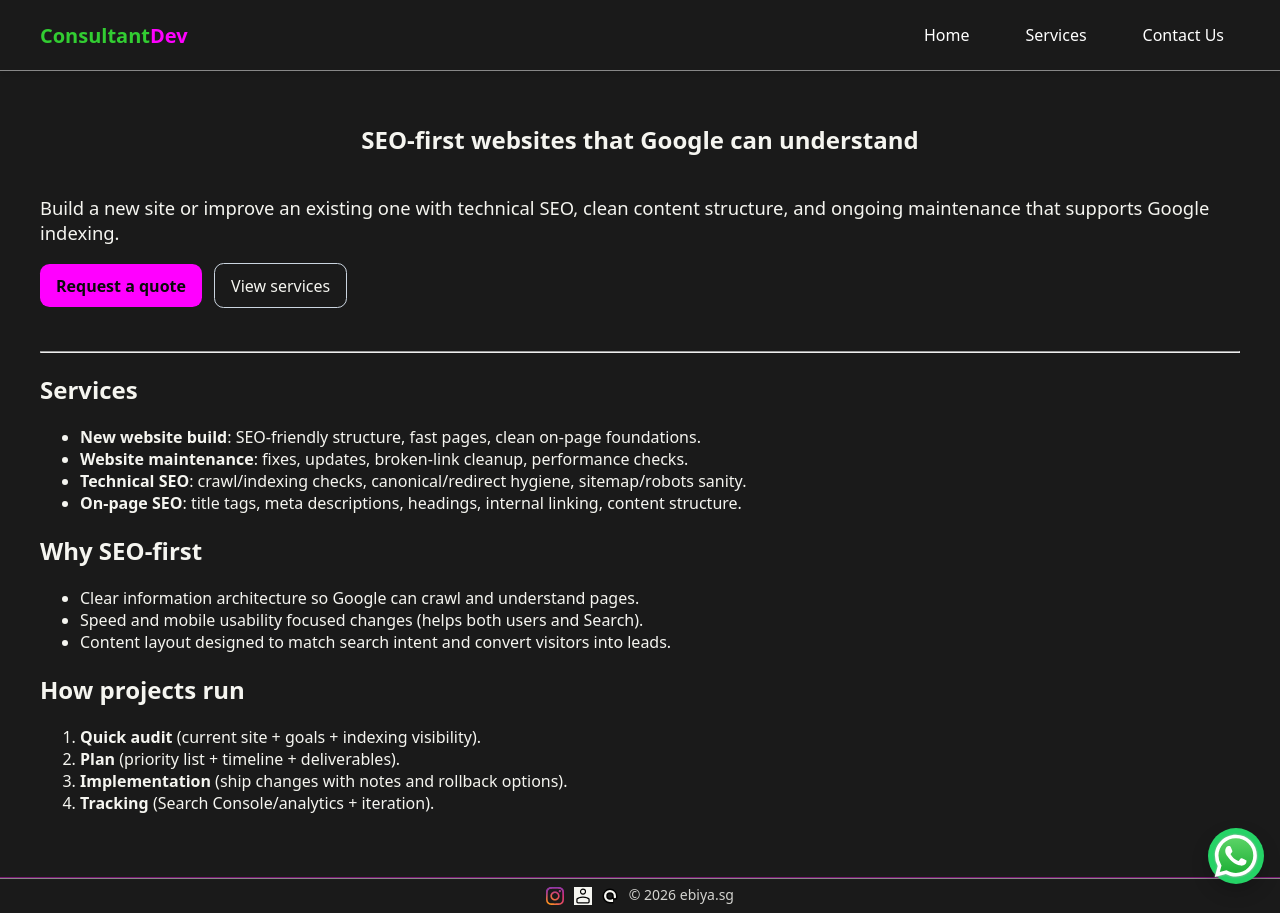
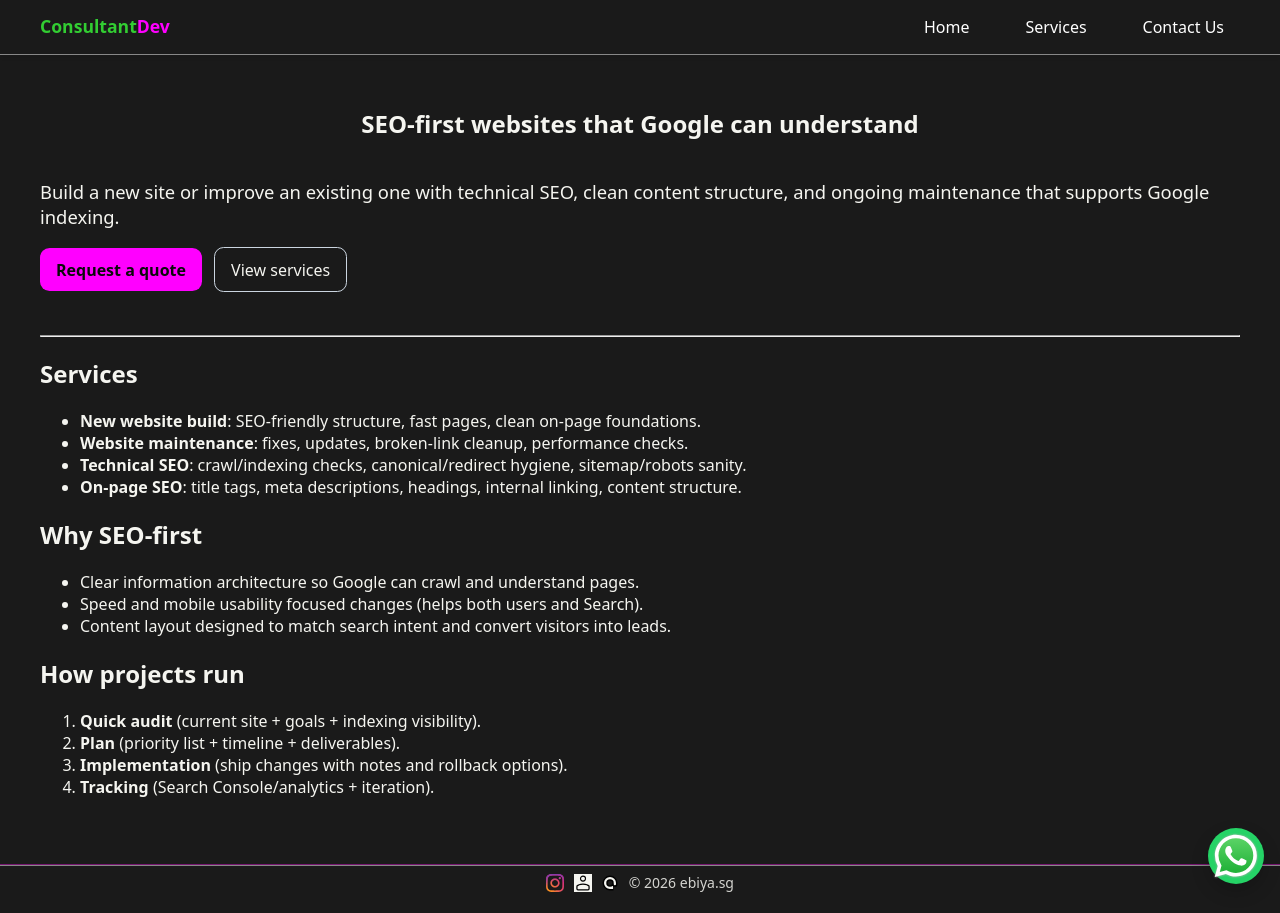
Before and after one commit to m33lucky-benny/ebiya-main, a Jekyll site: the page built from index.html, in a window 1280 px wide. Built offline with Jekyll 4.4.1, drawn with Linux system fonts in a browser that asks for light colours.

Commit message:
Update _navbar.scss

```diff
--- a/_sass/_navbar.scss
+++ b/_sass/_navbar.scss
@@ -3,7 +3,8 @@
   top: 0;
   z-index: 100;
   background: var(--surface1);
-  padding: 1rem;
+  padding: 0.5rem 1.25rem;
+
   border-bottom: 1px solid var(--muted);
   box-shadow: 0 2px 4px rgba(0,0,0,0.1);
 
@@ -19,7 +20,9 @@
   /* Brand */
   .navbar-brand {
     color: var(--surface1);
-    font-size: 1.25rem;
+    font-size: 1.1rem;
+    line-height: 1.2;
+
     font-weight: bold;
     text-decoration: none;
     z-index: 101;
@@ -35,9 +38,9 @@
     background: none;
     border: none;
     cursor: pointer;
-    padding: 12px 20px 12px 12px;
-    min-width: 44px;
-    min-height: 44px;
+    padding: 8px 12px;
+    min-width: 40px;
+    min-height: 40px;
     z-index: 101;
     order: 2;
 
@@ -107,6 +110,9 @@
   /* Desktop */
   @media (min-width: 769px) {
     .nav-toggle {
+      padding: 8px 12px;
+      min-width: 40px;
+      min-height: 40px;
       display: none;
     }
 
```
